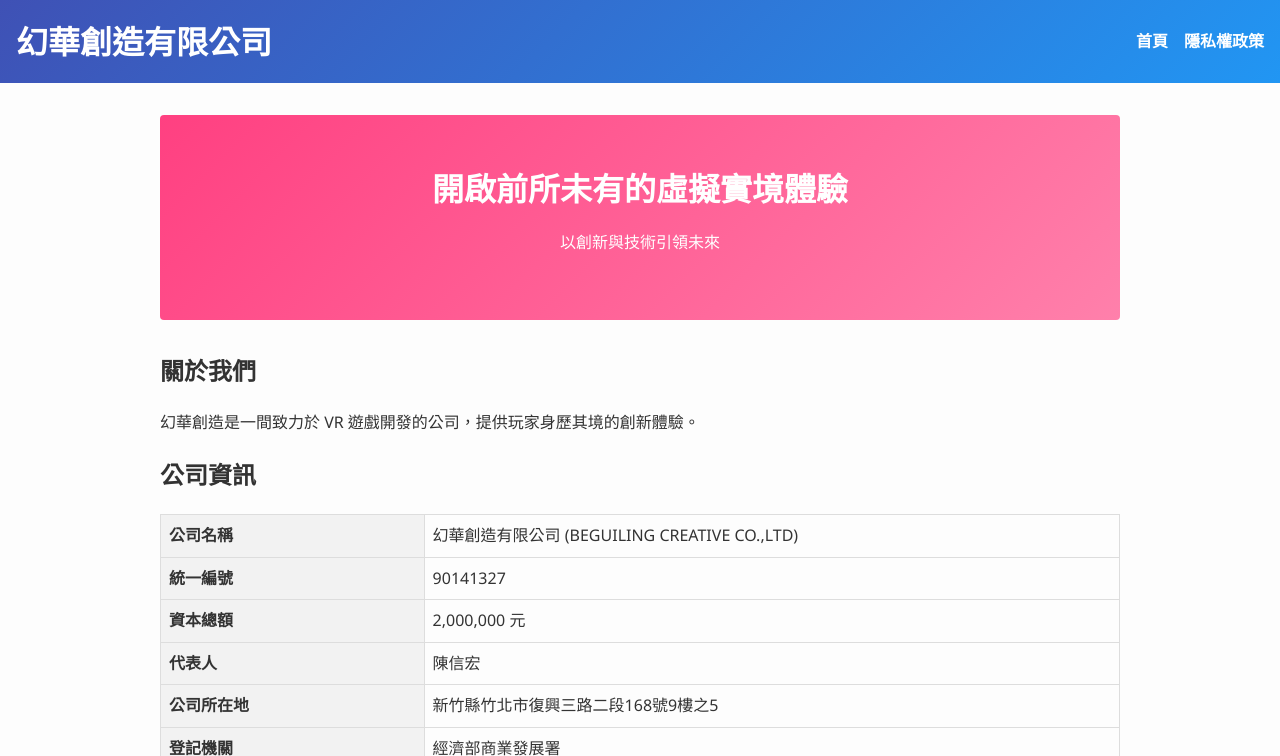
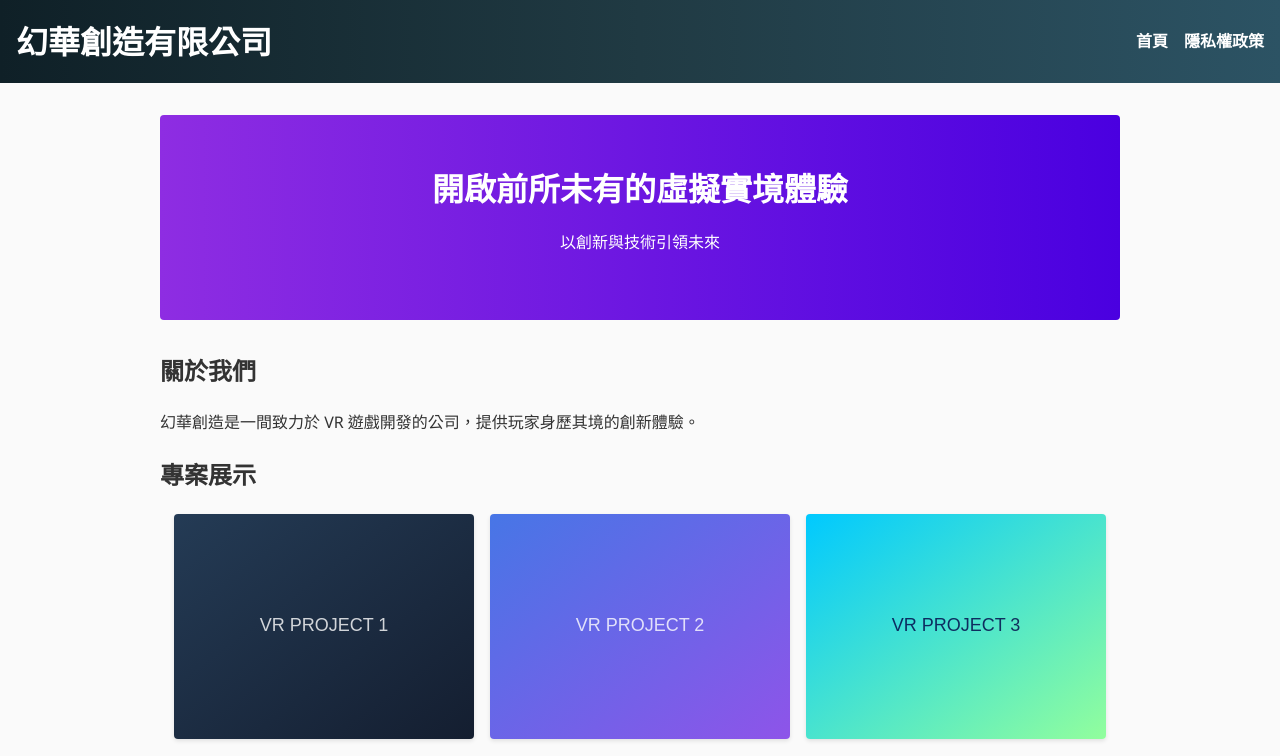
Before and after one commit to beguilingcreative/beguilingcreative.github.io, a plain HTML site: page index.html in a window 1280 px wide. Shown: the top 756 px of the page. Drawn offline with Linux system fonts and the light colour scheme.

Commit message:
Add VR project gallery and refine color scheme

```diff
--- a/index.html
+++ b/index.html
@@ -27,6 +27,14 @@
             <h2>關於我們</h2>
             <p>幻華創造是一間致力於 VR 遊戲開發的公司，提供玩家身歷其境的創新體驗。</p>
         </section>
+        <section class="projects">
+            <h2>專案展示</h2>
+            <div class="gallery">
+                <img src="images/vr1.svg" alt="VR Project 1">
+                <img src="images/vr2.svg" alt="VR Project 2">
+                <img src="images/vr3.svg" alt="VR Project 3">
+            </div>
+        </section>
         <section>
             <h2>公司資訊</h2>
             <table class="company-info">
--- a/style.css
+++ b/style.css
@@ -4,11 +4,11 @@ body {
     padding: 0;
     line-height: 1.6;
     color: #333;
-    background-color: #fdfdfd;
+    background-color: #fafafa;
 }
 
 header {
-    background: linear-gradient(135deg, #3f51b5, #2196f3);
+    background: linear-gradient(90deg, #0f2027, #203a43, #2c5364);
     color: #fff;
     padding: 1rem;
     display: flex;
@@ -37,6 +37,10 @@ nav a {
     font-weight: bold;
 }
 
+nav a:hover {
+    text-decoration: underline;
+}
+
 main {
     padding: 2rem;
     max-width: 960px;
@@ -44,7 +48,7 @@ main {
 }
 
 .hero {
-    background: linear-gradient(135deg, #ff4081, #ff80ab);
+    background: linear-gradient(90deg, #8e2de2, #4a00e0);
     color: #fff;
     padding: 3rem 2rem;
     text-align: center;
@@ -55,6 +59,20 @@ main {
 .hero h2 {
     margin: 0 0 1rem;
     font-size: 2rem;
+}
+
+.gallery {
+    display: flex;
+    flex-wrap: wrap;
+    gap: 1rem;
+    justify-content: center;
+}
+
+.gallery img {
+    width: 100%;
+    max-width: 300px;
+    border-radius: 4px;
+    box-shadow: 0 2px 4px rgba(0, 0, 0, 0.1);
 }
 
 .company-info {
```
Also changed, not shown: images/vr1.svg (added), images/vr2.svg (added), images/vr3.svg (added).
